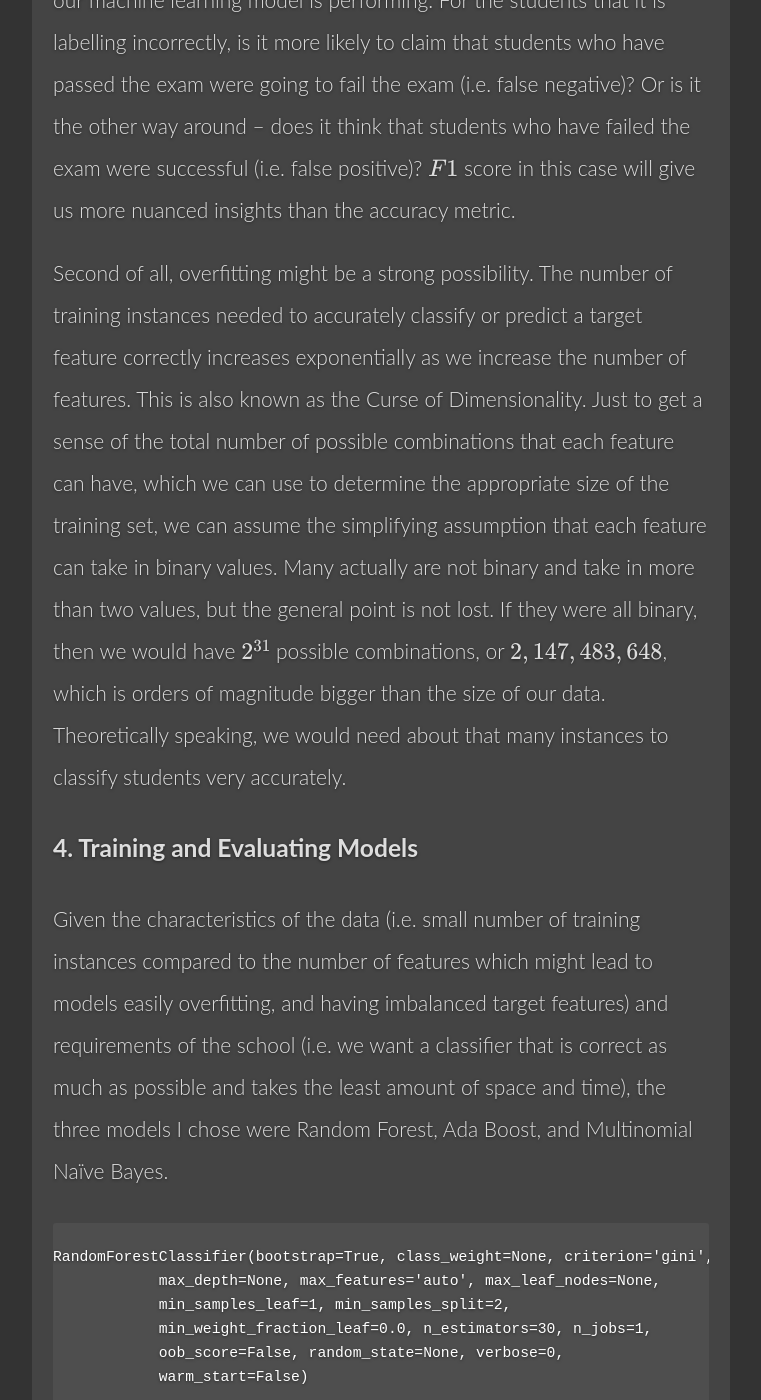
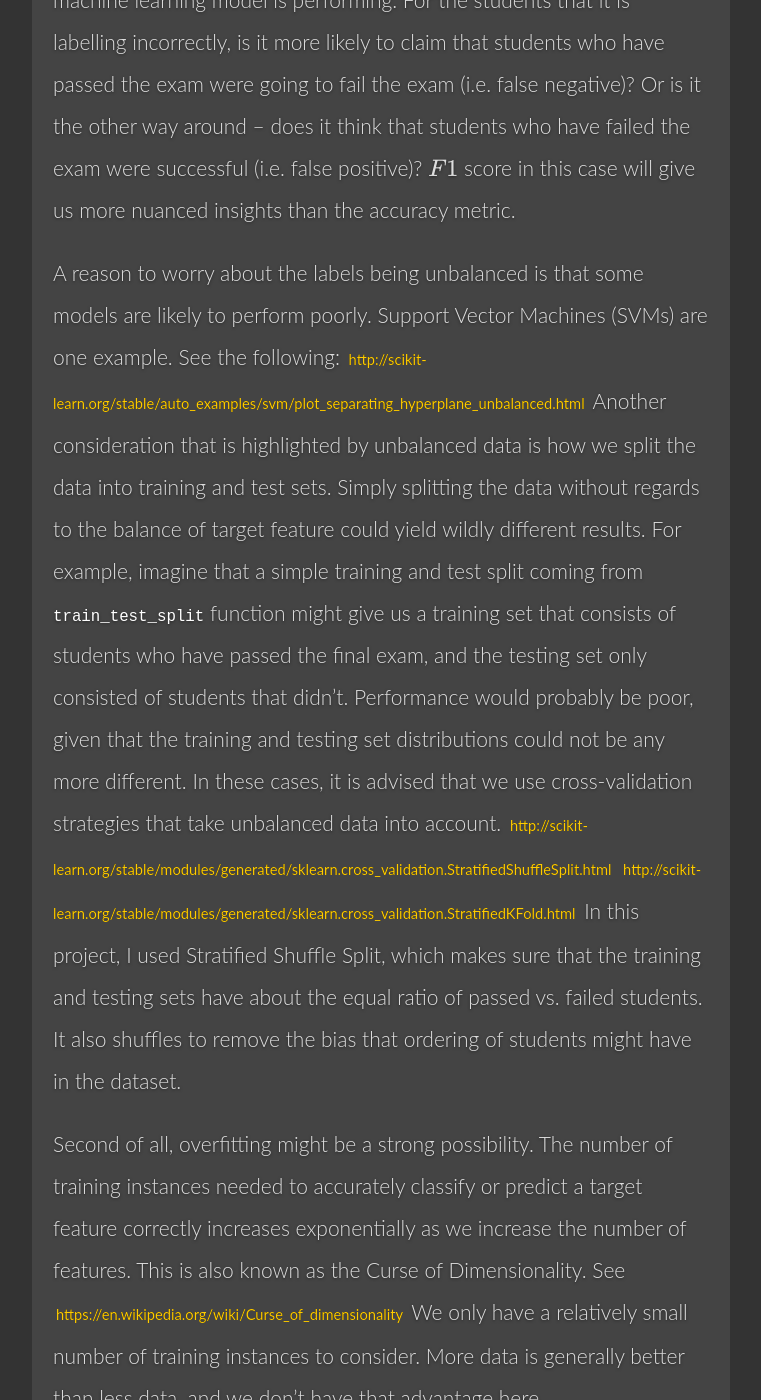
Before and after one commit to Edderic/edderic.github.io, a Jekyll site: the page built from _posts/2015-12-14-p2-building-an-intervention-system.markdown, in a window 1280 px wide and 1400 px high, scrolled down 3751 px. Shown: the whole window, without its empty margins (259-1020 px from the left). Built offline with Jekyll 4.4.1, drawn with Linux system fonts in a browser that asks for light colours; formulas are drawn with MathJax 3; some of the changed text lies outside the part shown.

Commit message:
revised due to udacity reviewer comments.
- also added info about running grid search multiple times

````diff
--- a/_posts/2015-12-14-p2-building-an-intervention-system.markdown
+++ b/_posts/2015-12-14-p2-building-an-intervention-system.markdown
@@ -65,42 +65,53 @@
 
 We have several issues with this dataset. Namely, they are 1) the dataset
 having lots more of one target class than the other, and 2) we have so many
-features but so relative to the number of training instances, which make our
-models more likely to suffer overfitting.
+features but so relative to the number of training instances, which might make
+our models more likely to suffer overfitting.
 
 First of all, the labels are imbalanced.  Instead of having similar amounts of
-students who passed and students who failed, we have significantly much more of
-the latter than the former. Assuming that the test set has the same
-distribution of \\(passed\\) as the training set (e.g. we have much more
-students who are likely to pass than students who are unlikely), and assuming
-that we are using the accuracy metric, we will probably score "well" just by
-predicting each point in the test set as passing. However, we cannot assume
-that the distribution of incoming students is going to be the same. It is
-possible that next year's batch of students really do have a lot more students
-that might need intervention, for some reason. In such situations, a model that
-is "trigger happy" in labeling students as "likely to pass" means that our
-model  is most likely to perform poorly.  Thus we should use the \\(F1\\)
-score, which takes into account the precision and recall scores -- they factor
-false positives and false negatives into the equation, and further give us
-insight as to how our machine learning model is performing. For the students
-that it is labelling incorrectly, is it more likely to claim that students who
-have passed the exam were going to fail the exam (i.e. false negative)? Or is
-it the other way around -- does it think that students who have failed the exam
-were successful (i.e. false positive)?  \\(F1\\) score in this case will give
-us more nuanced insights than the accuracy metric.
+students who passed and students who failed, we have a bit  more of the latter
+than the former. Assuming that the test set has the same distribution of
+\\(passed\\) as the training set (e.g. we have much more students who are
+likely to pass than students who are unlikely), and assuming that we are using
+the accuracy metric, we will probably score "well" just by predicting each
+point in the test set as passing. However, we cannot assume that the
+distribution of incoming students is going to be the same. It is possible that
+next year's batch of students really do have a lot more students that might
+need intervention, for some reason. In such situations, a model that is
+"trigger happy" in labeling students as "likely to pass" means that our model
+is most likely to perform poorly.  Thus we should use the \\(F1\\) score, which
+takes into account the precision and recall scores -- they factor false
+positives and false negatives into the equation, and further give us insight as
+to how our machine learning model is performing. For the students that it is
+labelling incorrectly, is it more likely to claim that students who have passed
+the exam were going to fail the exam (i.e. false negative)? Or is it the other
+way around -- does it think that students who have failed the exam were
+successful (i.e. false positive)?  \\(F1\\) score in this case will give us
+more nuanced insights than the accuracy metric.
+
+A reason to worry about the labels being unbalanced is that some models are
+likely to perform poorly. Support Vector Machines (SVMs) are one example.  See
+the following:
+[http://scikit-learn.org/stable/auto_examples/svm/plot_separating_hyperplane_unbalanced.html](http://scikit-learn.org/stable/auto_examples/svm/plot_separating_hyperplane_unbalanced.html)
+Another consideration that is highlighted by unbalanced data is how we split
+the data into training and test sets. Simply splitting the data without regards
+to the balance of target feature could yield wildly different results. For
+example, imagine that a simple training and test split coming from
+`train_test_split` function might give us a training set that consists of
+students who have passed the final exam, and the testing set only consisted of
+students that didn't. Performance would probably be poor, given that the
+training and testing set distributions could not be any more different. In these
+cases, it is advised that we use cross-validation strategies that take unbalanced
+data into account. [http://scikit-learn.org/stable/modules/generated/sklearn.cross_validation.StratifiedShuffleSplit.html](http://scikit-learn.org/stable/modules/generated/sklearn.cross_validation.StratifiedShuffleSplit.html) [http://scikit-learn.org/stable/modules/generated/sklearn.cross_validation.StratifiedKFold.html](http://scikit-learn.org/stable/modules/generated/sklearn.cross_validation.StratifiedKFold.html) In this project, I used Stratified Shuffle Split, which
+makes sure that the training and testing sets have about the equal ratio of passed vs. failed students. It also shuffles to remove the bias that ordering of students might have in
+the dataset.
 
 Second of all, overfitting might be a strong possibility. The number of
 training instances needed to accurately classify or predict a target feature
 correctly increases exponentially as we increase the number of features. This
-is also known as the Curse of Dimensionality. Just to get a sense of the total
-number of possible combinations that each feature can have, which we can use to
-determine the appropriate size of the training set, we can assume the
-simplifying assumption that each feature can take in binary values. Many
-actually are not binary and take in more than two values, but the general point
-is not lost.  If they were all binary, then we would have \\(2^{31}\\) possible
-combinations, or \\(2,147,483,648\\), which is orders of magnitude bigger than
-the size of our data. Theoretically speaking, we would need about that many
-instances to classify students very accurately.
+is also known as the Curse of Dimensionality. See [https://en.wikipedia.org/wiki/Curse_of_dimensionality](https://en.wikipedia.org/wiki/Curse_of_dimensionality) We only have a
+relatively small number of training instances to consider. More data is generally
+better than less data, and we don't have that advantage here.
 
 ### 4. Training and Evaluating Models
 
@@ -109,7 +120,15 @@
 overfitting, and having imbalanced target features) and requirements of the
 school (i.e.  we want a classifier that is correct as much as possible and
 takes the least amount of space and time), the three models I chose were Random
-Forest, Ada Boost, and Multinomial Naïve Bayes.
+Forest, Ada Boost, and Multinomial Naïve Bayes. I decided to run each algorithm
+ten times instead of just once, in the process displaying the averaged training
+time, prediction time, and \\(F1\\) scores. I thought that it would be a good
+idea because it is possible that the models during training and testing might
+return different timing values due to garbage collection (or some other system
+process) in Python. More importantly, running the algorithms several times with
+different training and testing splits would address the issue of having small
+number of training instances, and might improve performance of the models
+overall.
 
 ```
 RandomForestClassifier(bootstrap=True, class_weight=None, criterion='gini',
@@ -201,12 +220,13 @@
 
 #### 5. Choosing the Best Model
 
-The best model out of these three is clearly the Naïve Bayes model. It has the
-best \\(F1\\) score, and is significantly faster than both of the other models
-I've tried.  It is \\(\approx 3\\) times faster than AdaBoost (with \\(3\\)
-estimators) on training and prediction, and \\(\approx 25\\) times faster than
-RandomForest with \\(30\\) estimators on training and \\(\approx 12\\) times on
-prediction.
+The best performing model out of these three in terms of \\(F1\\) score is
+AdaBoost. However, it is only marginally better than the other two. The best
+overall performing model, however, is Naïve Bayes. It is significantly faster
+than both of the other models I've tried.  It is \\(\approx 3\\) times faster
+than AdaBoost (with \\(3\\) estimators) on training and prediction, and
+\\(\approx 23\\) times faster than RandomForest with \\(30\\) estimators on
+training and \\(\approx 12\\) times on prediction.
 
 In layman's terms, Naïve Bayes, in our case, basically tries to calculate a
 student's probability of succeeding on the final test given what we know about
@@ -217,18 +237,49 @@
 relationships in the world we are operating. More precisely, it assumes that
 qualities of a student are entirely independent (e.g. a student being really
 poor and a student having internet access at home are assumed to not be related
-at all, even though they might really be strongly correlated or even have
+at all, even though they might really be strongly correlated or even be
 causally related). A lot of times, this reductionist, simplistic view actually
 (and surprisingly) works well in practice when trying to predict an outcome.
 
+The way I calculated the final \\(F1\\) score of the Naïve Bayes classifier is
+by running it with `GridSearchCV` a hundred times and averaging the \\(F1\\)
+score.  I chose to do this because the `StratifyShuffleSplit` cross-validation
+approach to split the dataset into training and test sets has a randomization
+(shuffling) component before it gets fed into `GridSearchCV` (which uses
+cross-validation internally on the training set I supplied). The alphas I chose
+are as follows:
+
 ```
-GridSearchCV(cv=None, error_score='raise',
-       estimator=MultinomialNB(alpha=10, class_prior=None, fit_prior=True),
-       fit_params={}, iid=True, loss_func=None, n_jobs=1,
-       param_grid={'alpha': [10, 20, 25, 30, 32.5, 35, 40, 50]},
-       pre_dispatch='2*n_jobs', refit=True, score_func=None, scoring='f1',
+[0.01, 0.05 ,0.1, 1, 5, 10, 15, 20, 25, 30, 35, 40, 45, 50, 60]
 ```
 
-The final \\(F1\\) score, when alpha was \\(30\\), turned out to be about
-\\(0.806\\), only slightly better than when the training set size was \\(300\\)
-and the alpha was \\(10\\).
+Here are the results:
+
+|Alphas | |
+| ----------|-----------
+|count   |100.000000
+|mean    | 31.101000
+|std     | 17.815777
+|min     |  0.100000
+|25%     | 15.000000
+|50%     | 25.000000
+|75%     | 50.000000
+|max     | 60.000000
+
+The best alpha seems to hover in the range of \\(31.1 \pm 17.8\\).
+
+
+| F1 Scores | |
+| ----------|-----------
+|  count  |  100.000000
+| mean    |  0.796050
+| std     |  0.028908
+| min     |  0.701754
+| 25%     |  0.780853
+| 50%     |  0.805970
+| 75%     |  0.812500
+| max     |  0.870968
+
+It seems that we could safely say that the \\(F1\\) score would hover around
+\\(79 \%\\) to \\(80 \%\\), since the mean in around that, and the standard
+deviation is a couple of percentages.
````
Also changed, not shown: other parts of _posts/2015-12-14-p2-building-an-intervention-system.markdown (+12 -12 lines).
